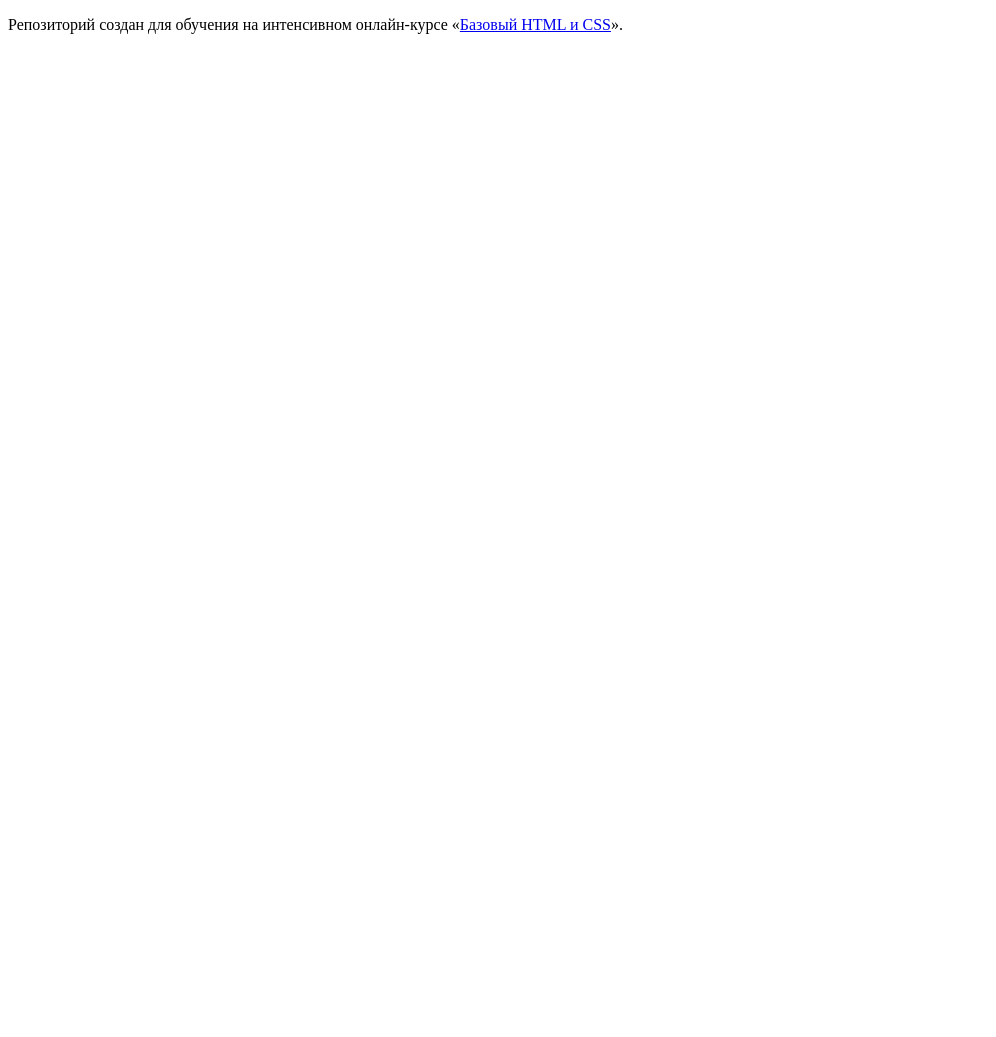
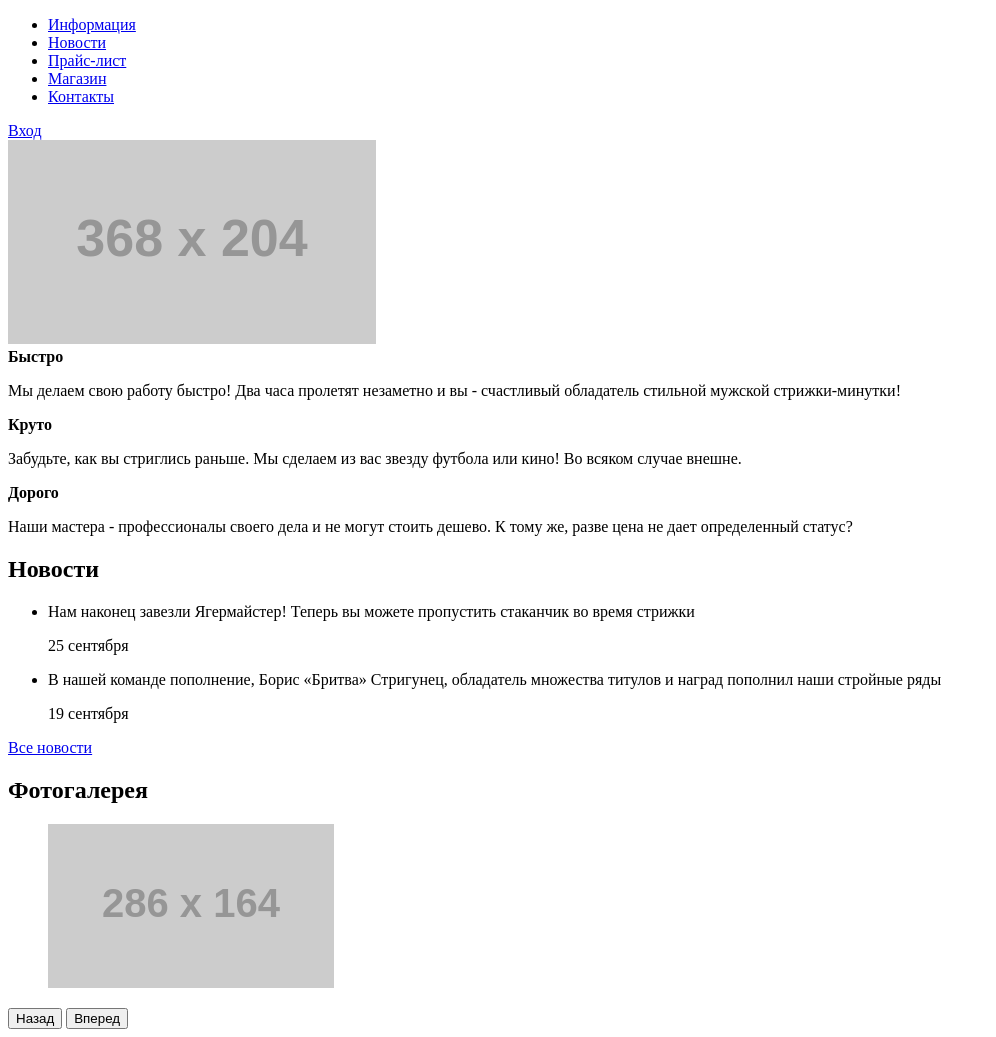
Before and after one commit to GeorgeGUS/106211-barbershop, a plain HTML site: page index.html in a window 1280 px wide. Shown: the whole page, without its empty margins (0-996 px from the left). Before the commit the page ends 800 px from the top, so only its background shows below. Drawn offline with Linux system fonts and the light colour scheme; placeholder pictures from the web are drawn by us.

Commit message:
Разметил главную страницу вплоть до второго блока с контентом.

```diff
--- a/index.html
+++ b/index.html
@@ -5,8 +5,66 @@
     <title>HTML Academy: Барбершоп</title>
   </head>
   <body>
-
-    <p>Репозиторий создан для обучения на интенсивном онлайн‑курсе «<a href="https://htmlacademy.ru/intensive">Базовый HTML и CSS</a>».</p>
-
+    <header class="main-header">
+      <div class="container">
+        <nav class="main-navigation">
+          <ul>
+            <li><a href="#">Информация</a></li>
+            <li><a href="#">Новости</a></li>
+            <li><a href="#">Прайс-лист</a></li>
+            <li><a href="#">Магазин</a></li>
+            <li><a href="#">Контакты</a></li>
+          </ul>
+        </nav>
+        <div class="user-block">
+          <a class="login" href="#">Вход</a>
+        </div>
+      </div>
+    </header>
+    <main class="container">
+      <div class="index-logo">
+        <img src="http://placehold.it/368x204?text=BORODINSKI-LOGO" width="368" height="204" alt="Барбершоп «Бородинский»">
+      </div>
+      <section class="features">
+        <div class="features-item">
+          <b class="features-title">Быстро</b>
+          <p>Мы делаем свою работу быстро! Два часа пролетят незаметно и вы - счастливый обладатель стильной мужской стрижки-минутки!</p>
+        </div>
+        <div class="features-item">
+          <b class="features-title">Круто</b>
+          <p>Забудьте, как вы стриглись раньше. Мы сделаем из вас звезду футбола или кино! Во всяком случае внешне.</p>
+        </div>
+        <div class="features-item">
+          <b class="features-title">Дорого</b>
+          <p>Наши мастера - профессионалы своего дела и не могут стоить дешево. К тому же, разве цена не дает определенный статус?</p>
+        </div>
+      </section>
+      <div class="index-content">
+        <div class="index-content-left">
+          <h2 class="index-content-title">Новости</h2>
+          <ul class="news-preview">
+            <li>
+              <p>Нам наконец завезли Ягермайстер! Теперь вы можете пропустить стаканчик во время стрижки</p>
+              <time datetime="2015-09-25">25 сентября</time>
+            </li>
+            <li>
+              <p>В нашей команде пополнение, Борис «Бритва» Стригунец, обладатель множества титулов и наград пополнил наши стройные ряды</p>
+              <time datetime="2015-09-19">19 сентября</time>
+            </li>
+          </ul>
+          <a href="#" class="btn">Все новости</a>
+        </div>
+        <div class="index-content-right">
+          <h2 class="index-content-title">Фотогалерея</h2>
+          <div class="gallery">
+            <figure class="gallery-content">
+              <img src="http://placehold.it/286x164" alt="" width="286" height="164">
+            </figure>
+            <button class="btn gallery-prev">Назад</button>
+            <button class="btn gallery-next">Вперед</button>
+          </div>
+        </div>
+      </div>
+    </main>
   </body>
 </html>
```
